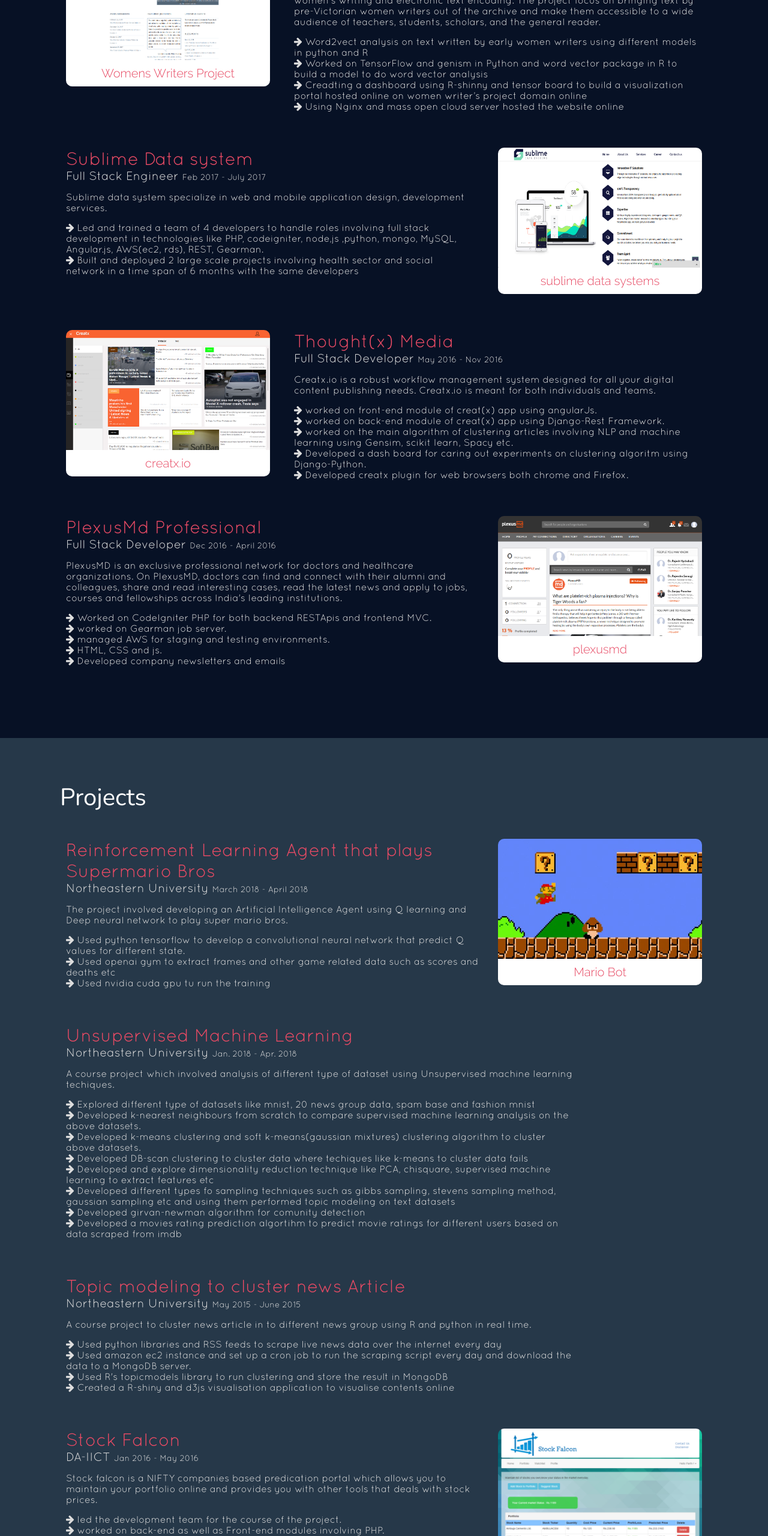
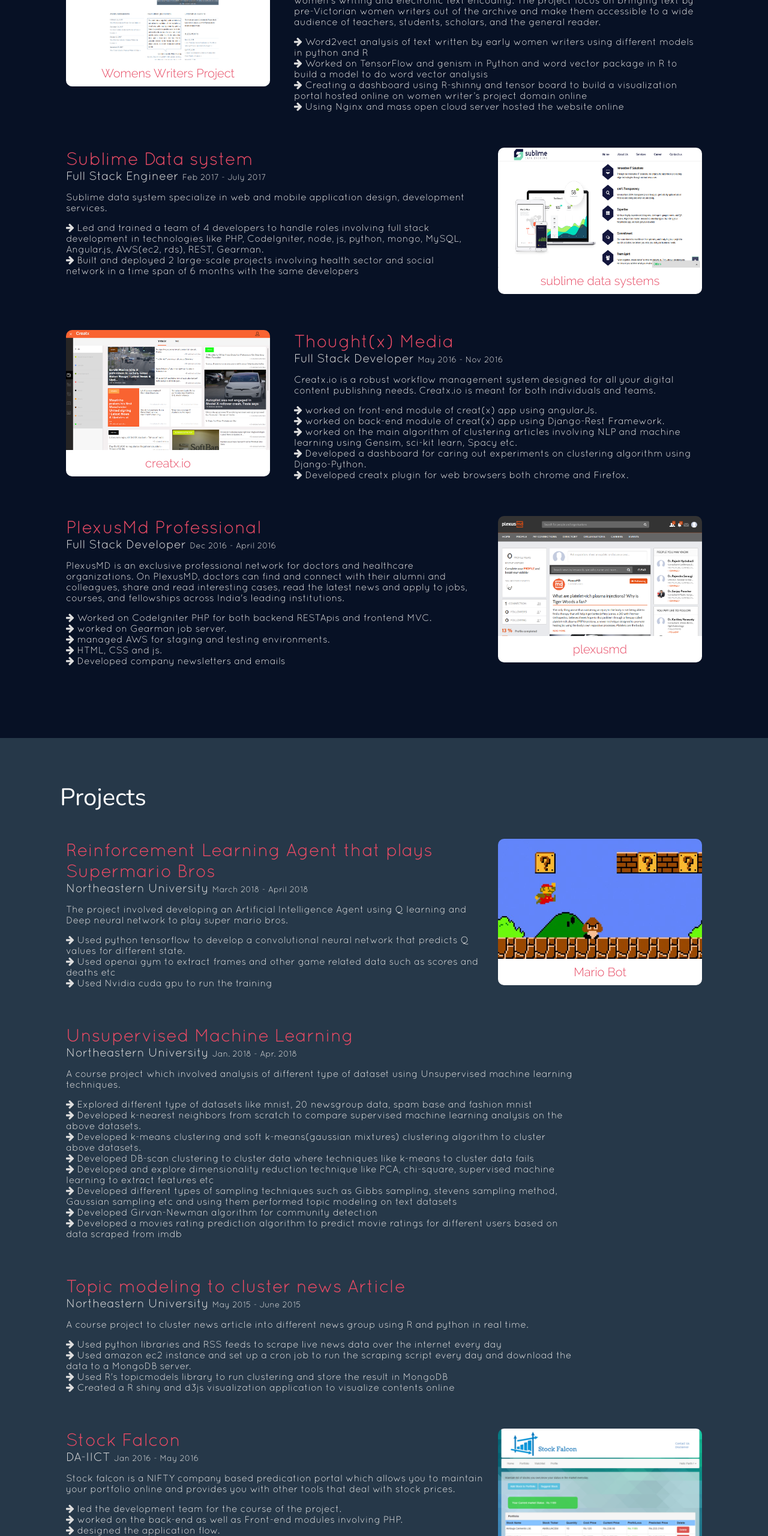
Before and after one commit to ParthTandel/parthtandel.github.io, a website: page index.html in a window 1280 px wide. Shown: the part 1128-3688 px from the top of the page at 60% size. Drawn offline with nearby package versions, Linux system fonts and the light colour scheme.

Commit message:
update spelling errors

```diff
--- a/views/portfolio.html
+++ b/views/portfolio.html
@@ -79,7 +79,7 @@
                   <div class="company-experience">
                       <div class="company-exp-bullets">
                           <span><i class="fa fa-arrow-right" aria-hidden="true"></i></span>
-                          <span>Word2vect analysis on text written by early women writers using different models in python and R</span>
+                          <span>Word2vect analysis of text written by early women writers using different models in python and R</span>
                       </div>
                       <div class="company-exp-bullets">
                           <span><i class="fa fa-arrow-right" aria-hidden="true"></i></span>
@@ -87,7 +87,7 @@
                       </div>
                       <div class="company-exp-bullets">
                           <span><i class="fa fa-arrow-right" aria-hidden="true"></i></span>
-                          <span>Creadting a dashboard using R-shinny and tensor board to build a visualization portal hosted online on women writer’s project domain online</span>
+                          <span>Creating a dashboard using R-shinny and tensor board to build a visualization portal hosted online on women writer’s project domain online</span>
                       </div>
                       <div class="company-exp-bullets">
                           <span><i class="fa fa-arrow-right" aria-hidden="true"></i></span>
@@ -120,11 +120,11 @@
                   <div class="company-experience">
                       <div class="company-exp-bullets">
                           <span><i class="fa fa-arrow-right" aria-hidden="true"></i></span>
-                          <span>Led and trained a team of 4 developers to handle roles involving full stack development in technologies like PHP, codeigniter, node,js ,python, mongo, MySQL, Angular.js, AWS(ec2, rds), REST, Gearman.</span>
+                          <span>Led and trained a team of 4 developers to handle roles involving full stack development in technologies like PHP, CodeIgniter, node, js, python, mongo, MySQL, Angular.js, AWS(ec2, rds), REST, Gearman.</span>
                       </div>
                       <div class="company-exp-bullets">
                           <span><i class="fa fa-arrow-right" aria-hidden="true"></i></span>
-                          <span>Built and deployed 2 large scale projects involving health sector and social network in a time span of 6 months with the same developers</span>
+                          <span>Built and deployed 2 large-scale projects involving health sector and social network in a time span of 6 months with the same developers</span>
                       </div>
                   </div>
               </div>
@@ -174,12 +174,12 @@
                         </div>
                         <div class="company-exp-bullets">
                             <span><i class="fa fa-arrow-right" aria-hidden="true"></i></span>
-                            <span>worked on the main algorithm of clustering articles involving NLP and machine learning using Gensim, scikit learn, Spacy etc.</span>
+                            <span>worked on the main algorithm of clustering articles involving NLP and machine learning using Gensim, sci-kit learn, Spacy etc.</span>
                         </div>
 
                         <div class="company-exp-bullets">
                             <span><i class="fa fa-arrow-right" aria-hidden="true"></i></span>
-                            <span>Developed a dash board for caring out experiments on clustering algoritm using Django-Python.</span>
+                            <span>Developed a dashboard for caring out experiments on clustering algorithm using Django-Python.</span>
                         </div>
                         <div class="company-exp-bullets">
                             <span><i class="fa fa-arrow-right" aria-hidden="true"></i></span>
@@ -204,7 +204,7 @@
                     </span>
                     </div>
                     <div class="company-description">
-                        PlexusMD is an exclusive professional network for doctors and healthcare organizations. On PlexusMD, doctors can find and connect with their alumni and colleagues, share and read interesting cases, read the latest news and apply to jobs, courses and fellowships
+                        PlexusMD is an exclusive professional network for doctors and healthcare organizations. On PlexusMD, doctors can find and connect with their alumni and colleagues, share and read interesting cases, read the latest news and apply to jobs, courses, and fellowships
                         across India's leading institutions.
                     </div>
                     <div class="company-experience">
@@ -319,7 +319,7 @@
                     <div class="project-experience">
                         <div class="project-exp-bullets">
                             <span><i class="fa fa-arrow-right" aria-hidden="true"></i></span>
-                            <span>Used python tensorflow to develop a convolutional neural network that predict Q values for different state.</span>
+                            <span>Used python tensorflow to develop a convolutional neural network that predicts Q values for different state.</span>
                         </div>
                         <div class="project-exp-bullets">
                             <span><i class="fa fa-arrow-right" aria-hidden="true"></i></span>
@@ -327,7 +327,7 @@
                         </div>
                         <div class="project-exp-bullets">
                             <span><i class="fa fa-arrow-right" aria-hidden="true"></i></span>
-                            <span>Used nvidia cuda gpu tu run the training</span>
+                            <span>Used Nvidia cuda gpu to run the training</span>
                         </div>
                     </div>
                 </div>
@@ -355,16 +355,16 @@
                   </span>
                     </div>
                     <div class="project-description">
-                      A course project which involved analysis of different type of dataset using Unsupervised machine learning techiques.
+                      A course project which involved analysis of different type of dataset using Unsupervised machine learning techniques.
                     </div>
                     <div class="project-experience">
                         <div class="project-exp-bullets">
                             <span><i class="fa fa-arrow-right" aria-hidden="true"></i></span>
-                            <span>Explored different type of datasets like mnist, 20 news group data, spam base and fashion mnist</span>
+                            <span>Explored different type of datasets like mnist, 20 newsgroup data, spam base and fashion mnist</span>
                         </div>
                         <div class="project-exp-bullets">
                             <span><i class="fa fa-arrow-right" aria-hidden="true"></i></span>
-                            <span>Developed k-nearest neighbours from scratch to compare supervised machine learning analysis on the above datasets.</span>
+                            <span>Developed k-nearest neighbors from scratch to compare supervised machine learning analysis on the above datasets.</span>
                         </div>
                         <div class="project-exp-bullets">
                             <span><i class="fa fa-arrow-right" aria-hidden="true"></i></span>
@@ -372,27 +372,27 @@
                         </div>
                         <div class="project-exp-bullets">
                             <span><i class="fa fa-arrow-right" aria-hidden="true"></i></span>
-                            <span>Developed DB-scan clustering to cluster data where techiques like k-means to cluster data fails</span>
+                            <span>Developed DB-scan clustering to cluster data where techniques like k-means to cluster data fails</span>
                         </div>
 
                         <div class="project-exp-bullets">
                             <span><i class="fa fa-arrow-right" aria-hidden="true"></i></span>
-                            <span>Developed and explore dimensionality reduction technique like PCA, chisquare, supervised machine learning to extract features etc  </span>
+                            <span>Developed and explore dimensionality reduction technique like PCA, chi-square, supervised machine learning to extract features etc  </span>
                         </div>
 
                         <div class="project-exp-bullets">
                             <span><i class="fa fa-arrow-right" aria-hidden="true"></i></span>
-                            <span>Developed different types fo sampling techniques such as gibbs sampling, stevens sampling method, gaussian sampling etc and using them performed topic modeling on text datasets</span>
+                            <span>Developed different types of sampling techniques such as Gibbs sampling, stevens sampling method, Gaussian sampling etc and using them performed topic modeling on text datasets</span>
                         </div>
 
                         <div class="project-exp-bullets">
                             <span><i class="fa fa-arrow-right" aria-hidden="true"></i></span>
-                            <span> Developed girvan-newman algorithm for comunity detection </span>
+                            <span> Developed Girvan-Newman algorithm for community detection </span>
                         </div>
 
                         <div class="project-exp-bullets">
                             <span><i class="fa fa-arrow-right" aria-hidden="true"></i></span>
-                            <span> Developed a movies rating prediction algortihm to predict movie ratings for different users based on data scraped from imdb </span>
+                            <span> Developed a movies rating prediction algorithm to predict movie ratings for different users based on data scraped from imdb </span>
                         </div>
 
 
@@ -415,7 +415,7 @@
                   </span>
                     </div>
                     <div class="project-description">
-                      A course project to cluster news article in to different news group using R and python in real time.
+                      A course project to cluster news article into different news group using R and python in real time.
                     </div>
                     <div class="project-experience">
                         <div class="project-exp-bullets">
@@ -432,7 +432,7 @@
                         </div>
                         <div class="project-exp-bullets">
                             <span><i class="fa fa-arrow-right" aria-hidden="true"></i></span>
-                            <span>Created a R-shiny and d3js visualisation application to visualise contents online</span>
+                            <span>Created a R shiny and d3js visualization application to visualize contents online</span>
                         </div>
                     </div>
                 </div>
@@ -453,7 +453,7 @@
                   </span>
                     </div>
                     <div class="project-description">
-                        Stock falcon is a NIFTY companies based predication portal which allows you to maintain your portfolio online and provides you with other tools that deals with stock prices.
+                        Stock falcon is a NIFTY company based predication portal which allows you to maintain your portfolio online and provides you with other tools that deal with stock prices.
                     </div>
                     <div class="project-experience">
                         <div class="project-exp-bullets">
@@ -462,7 +462,7 @@
                         </div>
                         <div class="project-exp-bullets">
                             <span><i class="fa fa-arrow-right" aria-hidden="true"></i></span>
-                            <span>worked on back-end as well as Front-end modules involving PHP.</span>
+                            <span>worked on the back-end as well as Front-end modules involving PHP.</span>
                         </div>
                         <div class="project-exp-bullets">
                             <span><i class="fa fa-arrow-right" aria-hidden="true"></i></span>
@@ -474,7 +474,7 @@
                         </div>
                         <div class="project-exp-bullets">
                             <span><i class="fa fa-arrow-right" aria-hidden="true"></i></span>
-                            <span>Designed and deployed database on MySQL.</span>
+                            <span>Designed and deployed the database on MySQL.</span>
                         </div>
                     </div>
                 </div>
@@ -502,7 +502,7 @@
                   </span>
                     </div>
                     <div class="project-description">
-                        A Research project involving studying different indexing tool and algorithms and summing up them to build a working search engine. Also the indexing was distributed over different machines using zookeeper.
+                        A Research project involving studying different indexing tool and algorithms and summing up them to build a working search engine. Also, the indexing was distributed over different machines using zookeeper.
                     </div>
                     <div class="project-experience">
                         <div class="project-exp-bullets">
@@ -511,11 +511,11 @@
                         </div>
                         <div class="project-exp-bullets">
                             <span><i class="fa fa-arrow-right" aria-hidden="true"></i></span>
-                            <span>worked on back-end as well as Front-end modules involving PHP.</span>
+                            <span>worked on the back-end as well as Front-end modules involving PHP.</span>
                         </div>
                         <div class="project-exp-bullets">
                             <span><i class="fa fa-arrow-right" aria-hidden="true"></i></span>
-                            <span>worked on Apache Lucene, Apache Solr, Zookeeper .</span>
+                            <span>worked on Apache Lucene, Apache Solr, Zookeeper.</span>
                         </div>
                         <div class="project-exp-bullets">
                             <span><i class="fa fa-arrow-right" aria-hidden="true"></i></span>
@@ -577,16 +577,16 @@
         <div class="section-content-aboutMe" ng-class="{ 'animated fadeInUpBig' : activeMenu === 'About' && reverse == false , 'animated fadeInDownBig' : activeMenu === 'About' && reverse == true}">
             <div class="aboutMe-box">
                 <div class="aboutMe-que">Who am i ?</div>
-                <div class="aboutMe-ans">Hello, my name is Parth, I am pursuing Data science at Northeastern University, Boston. I am looking for Co-Op and internship roles in the field of Data science. I completed my Undergrad at Dhirubhai Ambani Institute of Information and communication technology. I have both professional and acedemic experience in Data science.</div>
+                <div class="aboutMe-ans">Hello, my name is Parth, I am pursuing Data science at Northeastern University, Boston. I am looking for Co-Op and internship roles in the field of Data science. I completed my Undergrad at Dhirubhai Ambani Institute of Information and communication technology. I have both professional and academic experience in Data science.</div>
             </div>
             <div class="aboutMe-box">
                 <div class="aboutMe-que">What i do ?</div>
-                <div class="aboutMe-ans">I work on both Data science and software engineering problems. I am intrested in roles that involves both engineering with data and analysis on it.</div>
+                <div class="aboutMe-ans">I work on both Data science and software engineering problems. I am interested in roles that involve both engineerings with data and analysis on it.</div>
             </div>
 
             <div class="aboutMe-box">
                 <div class="aboutMe-que">Current Position ?</div>
-                <div class="aboutMe-ans">Currently i am a student at Northeastern. I have worked for three startups in past and currently looking for a new role to start fresh.</div>
+                <div class="aboutMe-ans">Currently, I am a student at Northeastern. I have worked for three startups in past and currently looking for a new role to start fresh.</div>
             </div>
 
             <div class="aboutMe-box">
@@ -606,7 +606,7 @@
         <div class="section-content-contact" ng-class="{ 'animated fadeInUpBig' : activeMenu === 'Cdet' }">
             <div>Parth Tandel</div>
             <div> <a href="mailto:parthtandel0594@gmail.com">parthtandel0594@gmail.com</a></div>
-            <div>+91 (875) 800 6319</div>
+            <div>+1 (617) 792 4006 </div>
             <div> <a href="ParthTandelCv.pdf" target="_blank">Resume</a></div>
             <div> <a href="https://github.com/ParthTandel" target="_blank">github.com/ParthTandel</a></div>
             <div> <a href="https://www.linkedin.com/in/parth-tandel-657962a7" target="_blank">linkedin.com/in/parth-tandel-657962a7</a></div>
```
